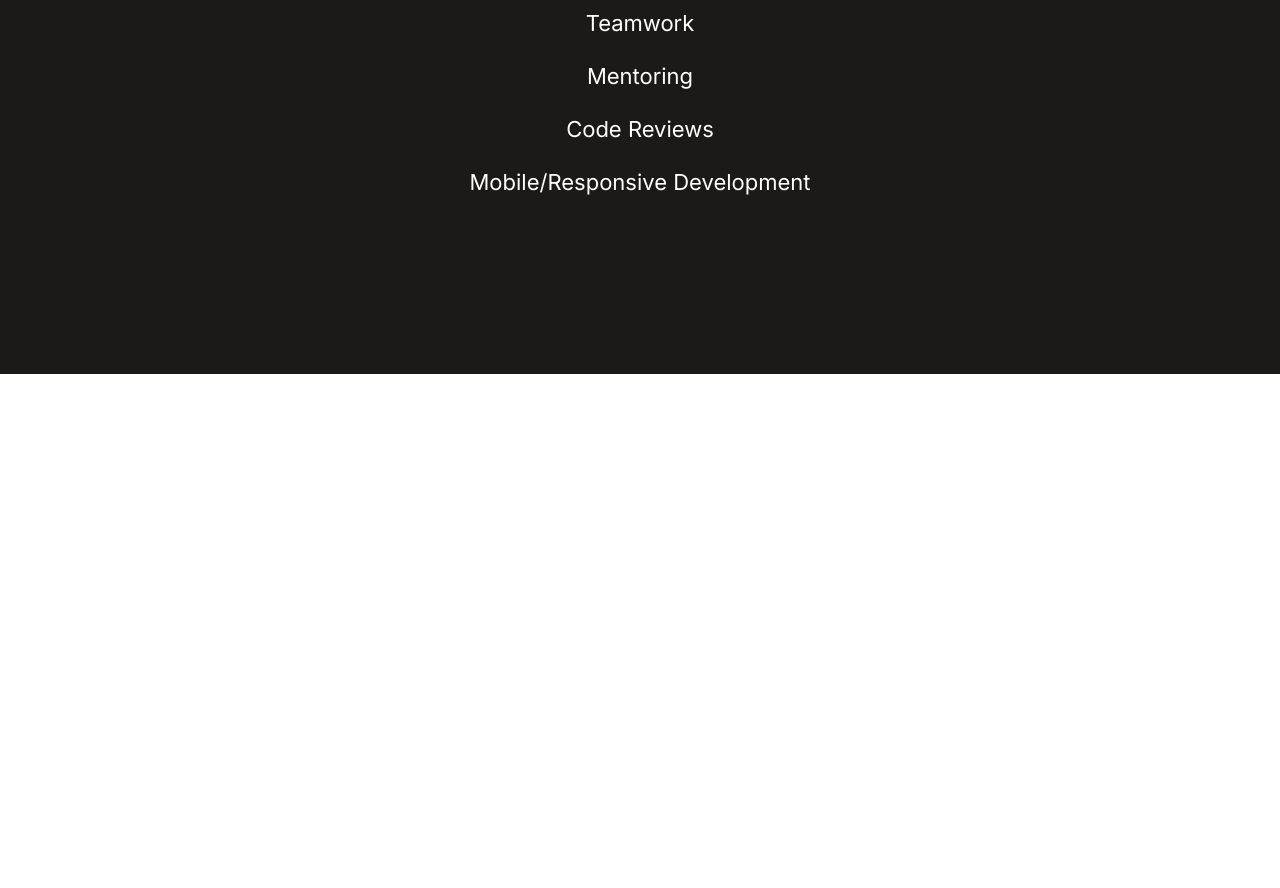
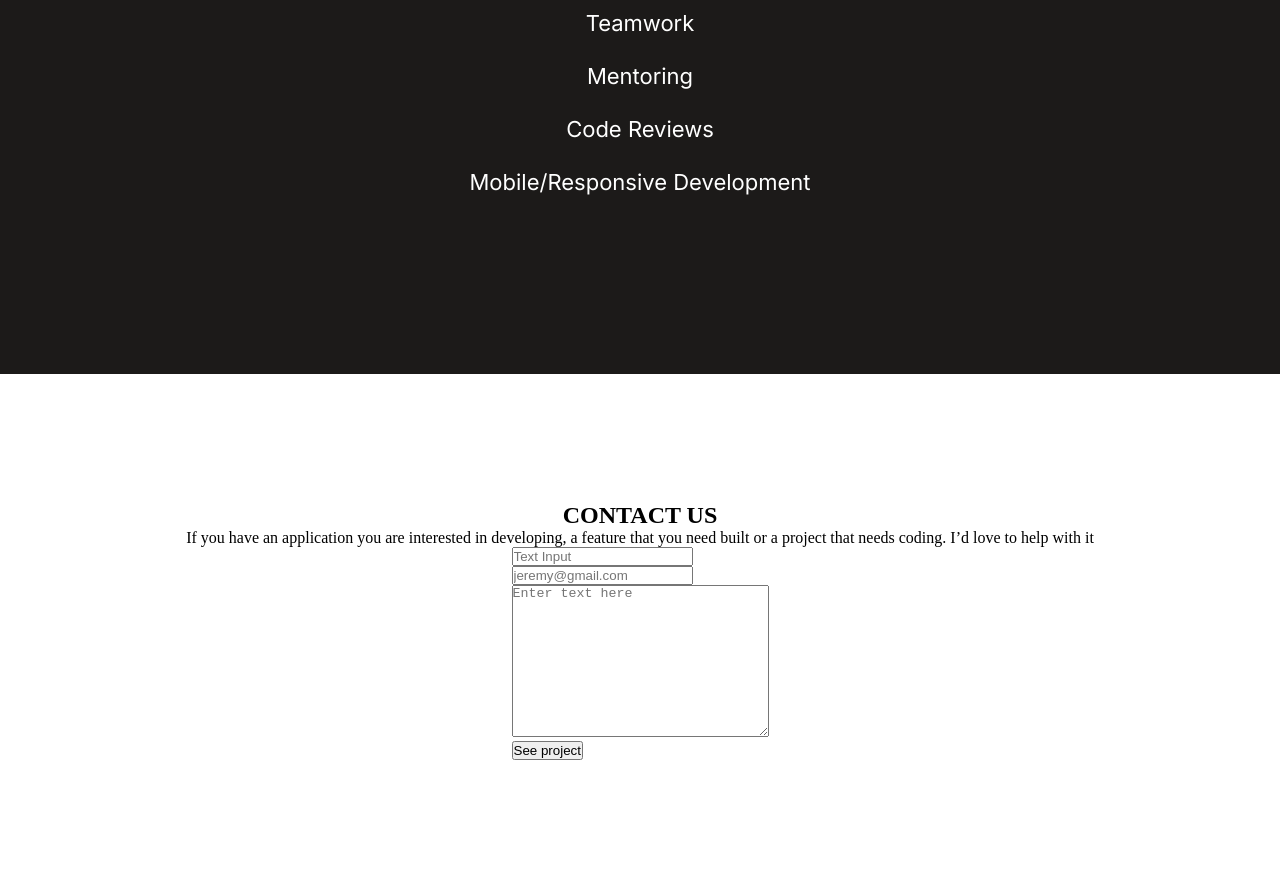
Before and after one commit to AdnanOlarmmi/Portfolio-review, a website: page index.html in a window 1280 px wide. Shown: the part 6333-7221 px from the top of the page. Before the commit the page ends 6707 px from the top, so only its background shows below. Drawn offline with Linux system fonts and the light colour scheme.

Commit message:
Add contact form info

```diff
--- a/css/main.css
+++ b/css/main.css
@@ -355,3 +355,12 @@ li {
 .skills {
   list-style: inside url("../media/svg/circle.svg");
 }
+
+footer {
+  width: 100%;
+  display: flex;
+  justify-content: center;
+  align-items: center;
+  flex-direction: column;
+  padding: 10%;
+}
--- a/index.html
+++ b/index.html
@@ -307,6 +307,58 @@
       </div>
     </main>
 
+    <footer class="about flex-column">
+      <h2 id="about__contactUs">CONTACT US</h2>
+      <p id="about__needHelp">
+        If you have an application you are interested in developing, a
+        feature that you need built or a project that needs coding. I’d love
+        to help with it
+      </p>
+      <form
+        action="https://formspree.io/f/mbjqvypj"
+        method="post"
+        class="flex-column"
+      >
+        <div class="input">
+          <input
+            type="text"
+            name="name"
+            placeholder="Text Input"
+            maxlength="30"
+            class="name"
+            required
+          />
+        </div>
+        <div class="input">
+          <input
+            type="email"
+            name="email"
+            placeholder="jeremy@gmail.com"
+            class="email"
+            required
+          />
+        </div>
+        <div class="textarea">
+          <textarea
+            name="comment"
+            placeholder="Enter text here"
+            class="text"
+            cols="30"
+            rows="10"
+            maxlength="500"
+            required
+          ></textarea>
+        </div>
+        <input
+          type="submit"
+          value="See project"
+          class="button"
+          id="btm-btn"
+        />
+        <p class="errorMSG"></p>
+      </form>
+  </footer>
+
     <script
       src="https://kit.fontawesome.com/e966a3bd22.js"
       crossorigin="anonymous"
```
